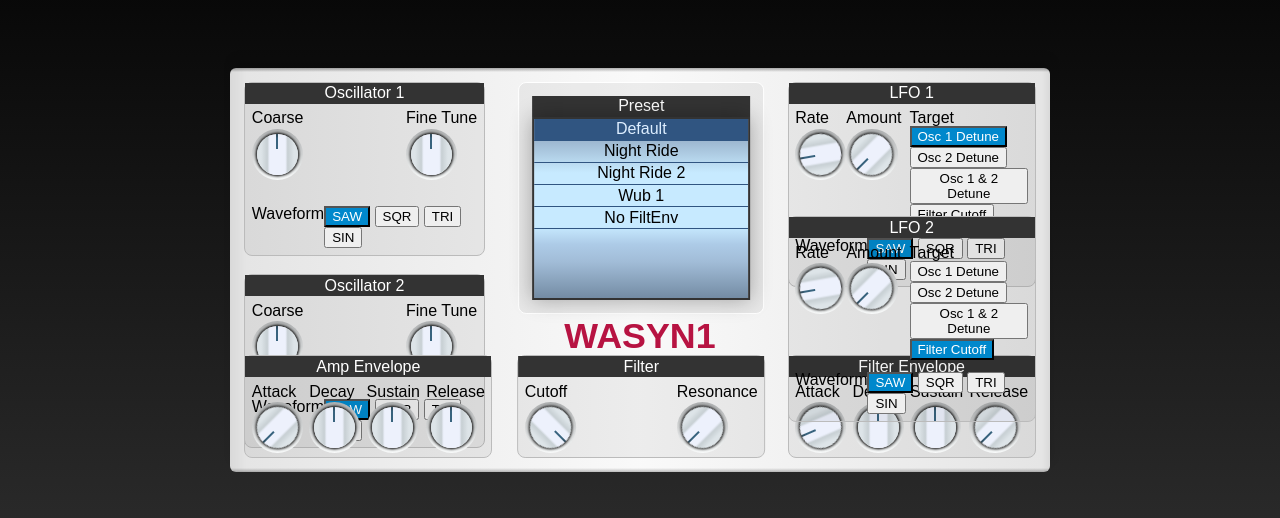
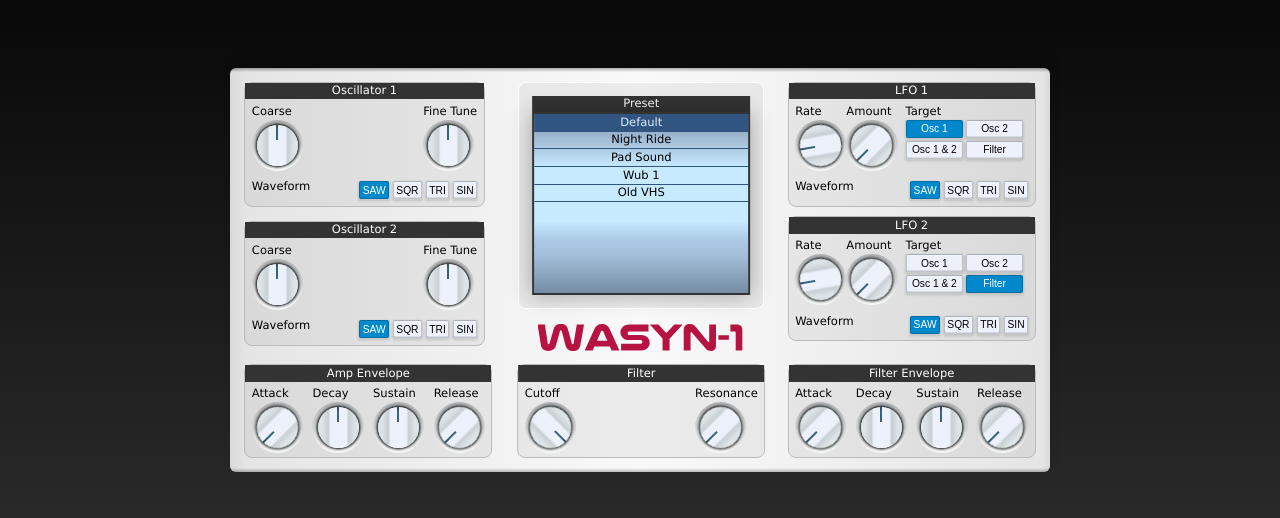
Before and after one commit to errozero/poly-synth, a plain HTML site: page index.html in a window 1280 px wide. Shown: the part 130-648 px from the top of the page. Drawn offline with Linux system fonts and the light colour scheme.

Commit message:
Updated logo, presets and buttons.

```diff
--- a/css/style.css
+++ b/css/style.css
@@ -12,6 +12,8 @@ body{
     user-select: none;
     /*background:linear-gradient(180deg, #eee 0%, #fff 100%);*/
     background:linear-gradient(180deg, #000 0%, #333 100%);
+    font-family: verdana, sans-serif;
+	font-size:0.9vw;
 }
 
 .instruments-container{
--- a/js/synth.instrument.js
+++ b/js/synth.instrument.js
@@ -49,11 +49,11 @@ var synth = function(config){
 
 	//Preset values for all controls
 	this.presets = [
-		{name: 'Default', value: [0,64,64,64,10,64,64,0 ,127,0, 0, 64, 64, 0, 64, 64, 0, 16, 0, 0, 0, 16, 0, 0, 3] },
-		{name: 'Night Ride', value: [0, 64, 64, 51, 0, 5, 46, 55, 103, 37, 0, 64, 67, 0, 19, 64, 1, 118, 1, 0, 1, 16, 0, 0, 3] },
-		{name: 'Night Ride 2', value: [0, 64, 64, 28, 0, 5, 13, 29, 127, 37, 0, 64, 74, 0, 19, 64, 1, 118, 0, 0, 1, 16, 0, 0, 3] },
-		{name: 'Wub 1', value: [0, 18, 0, 3, 0, 0, 0, 0, 60, 109, 0, 0, 61, 1, 0, 80, 3, 4, 1, 2, 2, 15, 127, 3, 3] },
-		{name: 'No FiltEnv', value: [0, 64, 64, 64, 0, 1, 0, 0, 127, 95, 0, 64, 64, 0, 64, 52, 0, 16, 0, 0, 0, 0, 0, 0, 3] }
+		{name: 'Default', value: [0, 64, 64, 0, 0, 64, 64, 0, 127, 0, 0, 64, 64, 0, 64, 64, 0, 16, 0, 0, 0, 16, 0, 0, 3] },
+		{name: 'Night Ride', value: [0, 64, 64, 14, 0, 64, 64, 7, 113, 32, 0, 64, 82, 0, 64, 64, 0, 16, 0, 0, 0, 16, 0, 0, 3] },
+		{name: 'Pad Sound', value: [20, 64, 64, 52, 26, 42, 0, 52, 64, 51, 0, 64, 64, 0, 108, 69, 1, 16, 0, 0, 0, 16, 0, 0, 3] },
+		{name: 'Wub 1', value: [0, 52, 66, 3, 25, 94, 87, 0, 76, 127, 0, 0, 61, 1, 18, 80, 0, 0, 0, 2, 3, 18, 127, 3, 3] },
+		{name: 'Old VHS', value: [0, 64, 64, 55, 0, 33, 10, 30, 68, 67, 0, 64, 64, 1, 65, 70, 1, 4, 7, 3, 3, 1, 3, 3, 2] }
 	];
 
 	this.currentPreset = 0;
--- a/js/synth.view.html
+++ b/js/synth.view.html
@@ -1,5 +1,6 @@
 <style>
     .synth{
+
         width:64vw;
         height:31.6vw;
         background:
@@ -160,15 +161,40 @@
         font-weight:bold;
         color:#b71342;
         left:50%;
-        bottom:29%;
+        bottom:30%;
         transform:translateX(-50%);
+        width:16vw;
     }
+
+    .synth button{
+        font-size:0.8vw;
+        border:0;
+        background:#fff;
+        padding:0.2vw 0.2vw;
+        border-radius:2px;
+        background:linear-gradient(to bottom, #fff, #edf1fc 4%, #edf1fc 96%, #82898f 100%);
+		box-shadow:0 0.1vw 0.15vw 0.1vw rgba(0,0,0,0.1);
+        border:1px solid rgba(0,0,0,0.2);
+        cursor:pointer;
+    }
+
+    .synth .lfo-container .target-container{
+
+    }
+
+    .synth .lfo-container .target-btn{
+        padding:0.2vw 0.0vw;
+        width:47%;
+        margin-right:0.2vw;
+        margin-top:0.2vw;
+    }
+
 </style>
 
 
 <div id="" class="synth">
 
-    <div class="title">WASYN1</div>
+    <img src="logo2.svg" class="title">
 
     <div class="controls-container">
 
@@ -186,7 +212,7 @@
                             <div class="knob-outer"><div class="knob-inner js-control-knob" data-control-id="{{this.fineTuneControlID}}"></div></div>
                         </div>
                     </div>
-                    <br>
+
                     <div>
                         <label>Waveform</label>
                         <div>
@@ -270,7 +296,7 @@
 
 
         {{#each lfos}}
-            <div class="control-section lfo{{this.id}}">
+            <div class="control-section lfo{{this.id}} lfo-container">
                 <h4>LFO {{this.id}}</h4>
                 <div>
                     <div class="ib">
@@ -283,11 +309,11 @@
                     </div>
                     <div class="ib" style="margin-left:8px;">
                         <label>Target</label><br>
-                        <div>
-                            <button class="js-control-radio-button" data-control-id="{{this.targetControlID}}" data-value="0">Osc 1 Detune</button>
-                            <button class="js-control-radio-button" data-control-id="{{this.targetControlID}}" data-value="1">Osc 2 Detune</button>
-                            <button class="js-control-radio-button" data-control-id="{{this.targetControlID}}" data-value="2">Osc 1 &amp; 2 Detune</button>
-                            <button class="js-control-radio-button" data-control-id="{{this.targetControlID}}" data-value="3">Filter Cutoff</button>
+                        <div class="target-container">
+                            <button class="js-control-radio-button target-btn" data-control-id="{{this.targetControlID}}" data-value="0">Osc 1</button><!--
+                            --><button class="js-control-radio-button target-btn" data-control-id="{{this.targetControlID}}" data-value="1">Osc 2</button><!--
+                            --><button class="js-control-radio-button target-btn" data-control-id="{{this.targetControlID}}" data-value="2">Osc 1 &amp; 2</button><!--
+                            --><button class="js-control-radio-button target-btn" data-control-id="{{this.targetControlID}}" data-value="3">Filter</button>
                         </div>
                     </div>
                 </div>
```
Also changed, not shown: logo2.svg (added).
